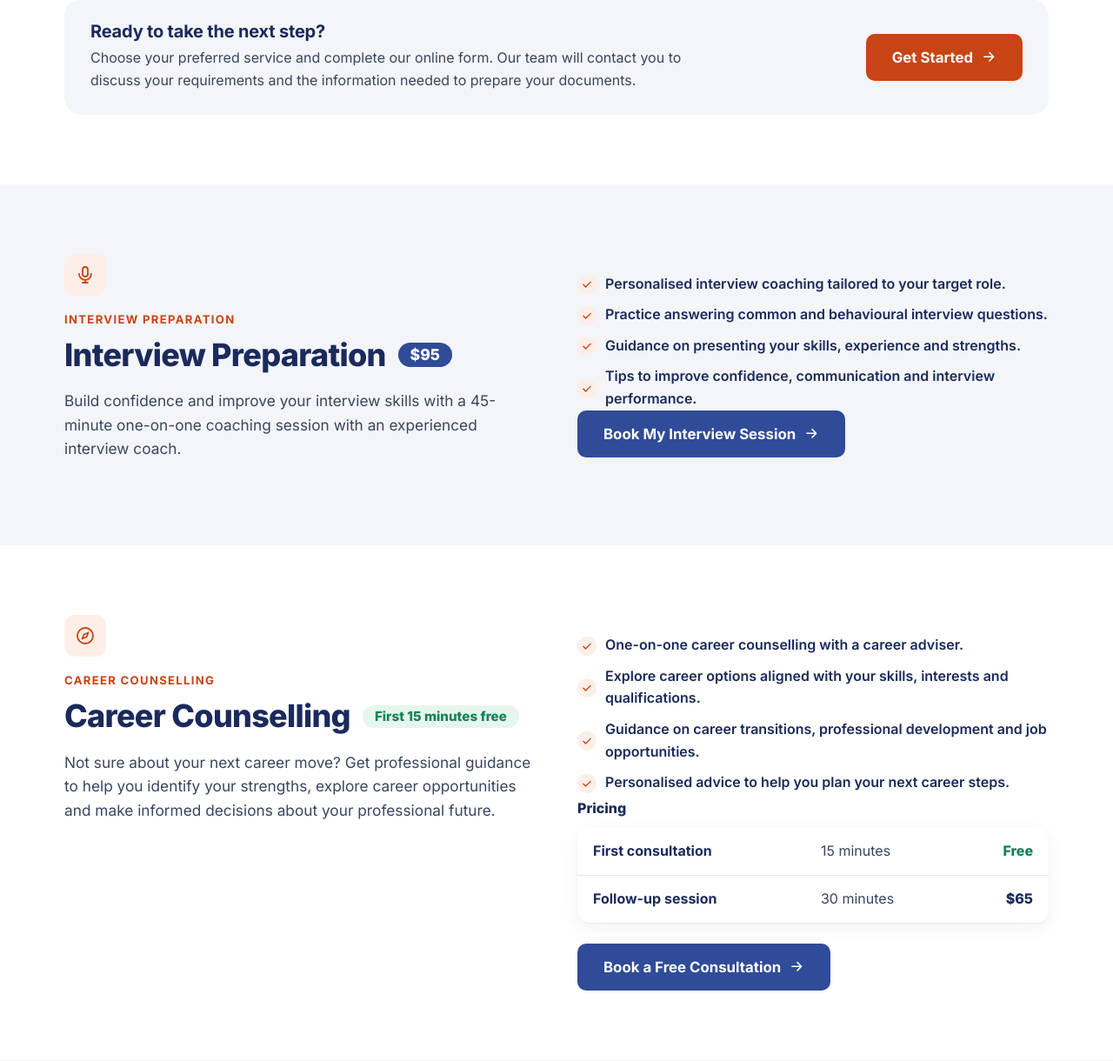
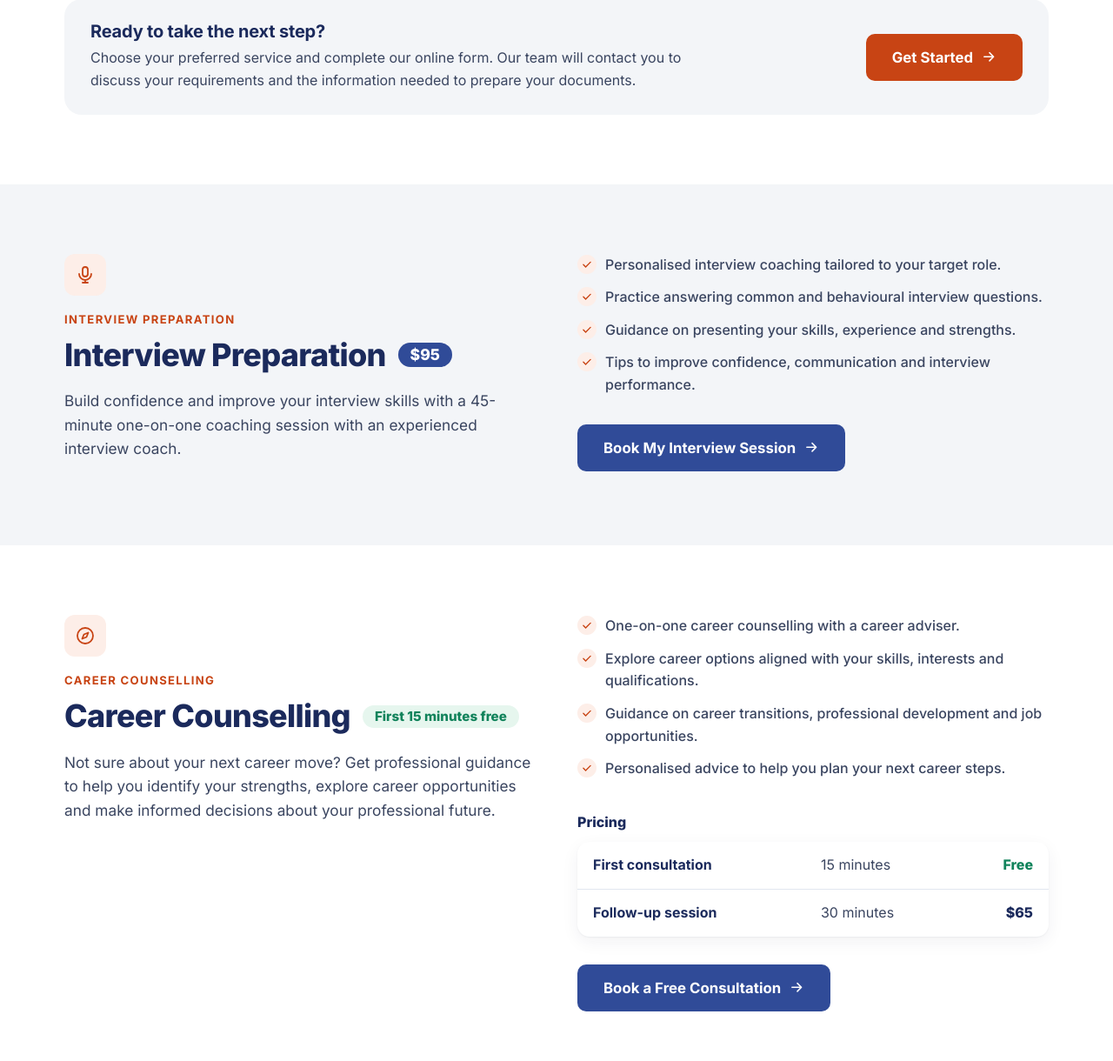
Before and after one commit to t-hinley/sd-recruitment, a Django app: page /career-services/ in a window 1280 px wide. Shown: the part 1314-2534 px from the top of the page at 87% size. Run offline with Django 5.2, Linux system fonts and the light colour scheme.

Commit message:
Career Services: space between the bullet list and the booking buttons
A later style was overriding the list's bottom margin; the buttons now sit 32px below the
list (and below the pricing table). Ticks align with the first line of two-line points.

Co-Authored-By: Claude Opus 5.5 <noreply@anthropic.com>
Claude-Session: https://claude.ai/code/session_018i6KhyRKKuaj4sJwSsDdCc

```diff
--- a/static/css/style.css
+++ b/static/css/style.css
@@ -236,9 +236,10 @@ p { margin: 0 0 1em; }
 .service-detail__intro { font-size: 1.08rem; }
 .price-tag { display: inline-block; padding: 4px 14px; border-radius: 999px; background: var(--blue); color: #fff; font-size: 1.1rem; font-weight: 800; letter-spacing: 0; }
 .price-tag--free { background: #E6F6EE; color: #11835B; font-size: .95rem; }
-.ticks--list { margin: 0 0 24px; }
-.ticks--list li { align-items: flex-start; font-weight: 500; color: var(--text); }
-.ticks--list .icon { margin-top: 1px; }
+.service-detail__body .ticks--list { margin: 0 0 32px; gap: 12px; }
+.service-detail__body .ticks--list li { align-items: flex-start; font-weight: 500; color: var(--text); }
+.service-detail__body .ticks--list .icon { margin-top: 1px; }
+.service-detail__body .price-table { margin-bottom: 32px; }
 .price-table { width: 100%; margin: 0 0 24px; border-collapse: collapse; background: #fff; border-radius: var(--radius); overflow: hidden; box-shadow: var(--shadow); }
 .price-table caption { text-align: left; font-weight: 800; color: var(--blue-ink); padding: 4px 0 10px; }
 .price-table th, .price-table td { padding: 14px 18px; border-bottom: 1px solid var(--line); text-align: left; }
```
